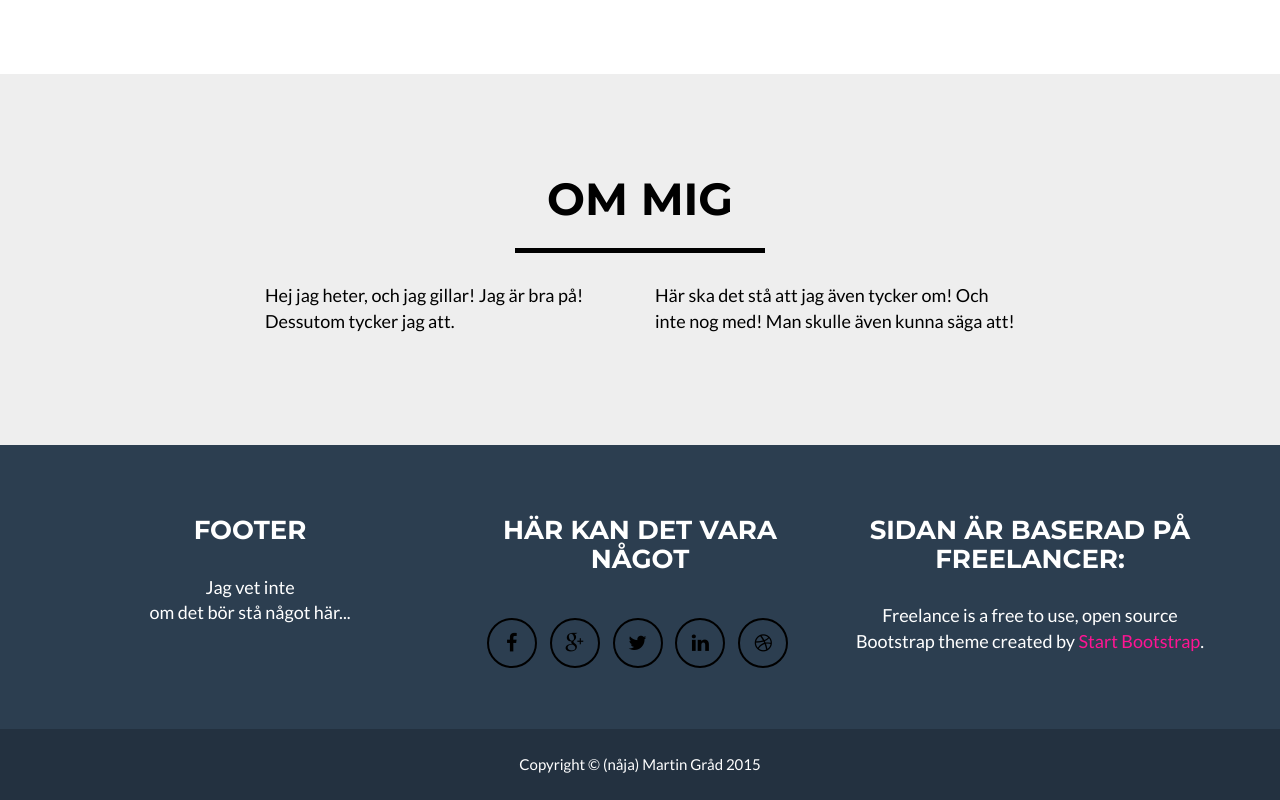
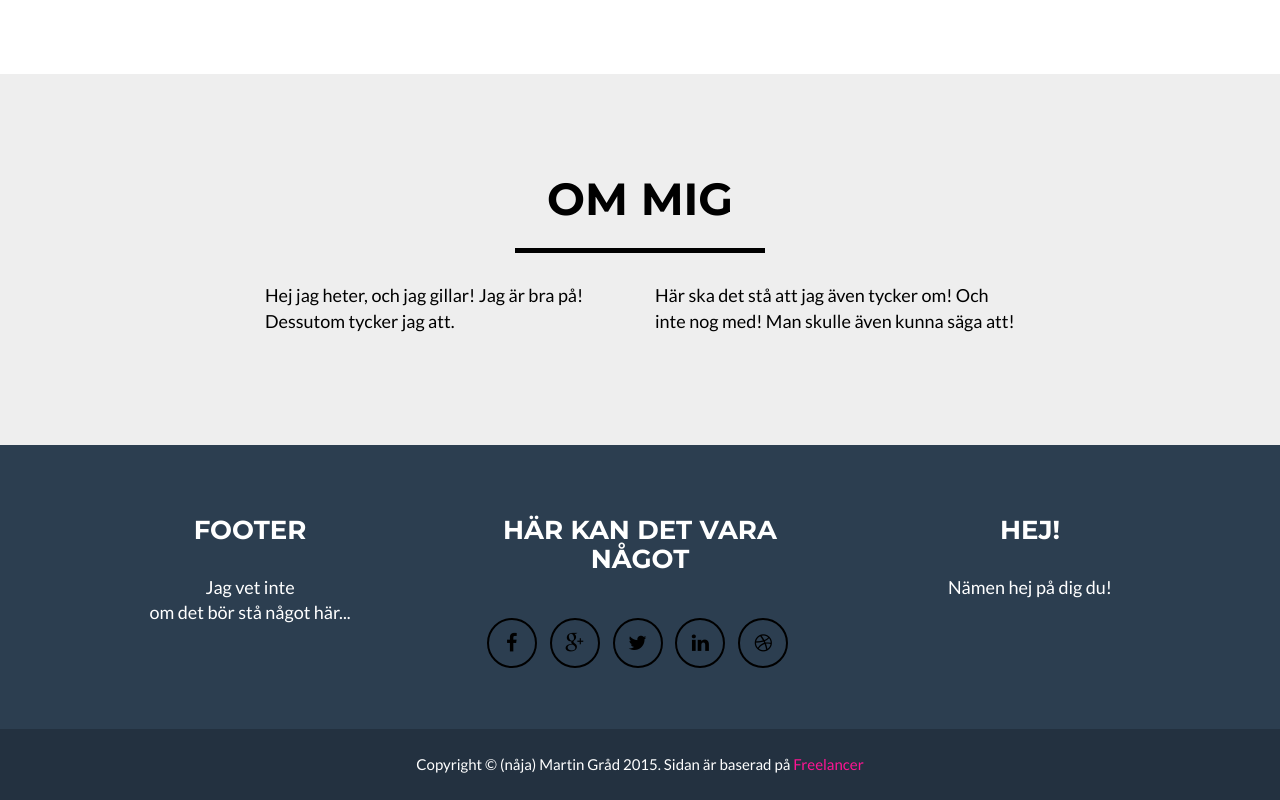
Before and after one commit to martingrad/martingrad.github.io, a plain HTML site: page index.html in a window 1280 px wide. Shown: the part 1691-2491 px from the top of the page. Drawn offline with nearby package versions, Linux system fonts and the light colour scheme.

Commit message:
Moved 'Freelancer' reference

```diff
--- a/index.html
+++ b/index.html
@@ -264,8 +264,8 @@
                         </ul>
                     </div>
                     <div class="footer-col col-md-4">
-                        <h3>Sidan är baserad på Freelancer:</h3>
-                        <p>Freelance is a free to use, open source Bootstrap theme created by <a href="http://startbootstrap.com">Start Bootstrap</a>.</p>
+                        <h3>Hej!</h3>
+                        <p>Nämen hej på dig du!</p>
                     </div>
                 </div>
             </div>
@@ -274,7 +274,7 @@
             <div class="container">
                 <div class="row">
                     <div class="col-lg-12">
-                        Copyright &copy; (nåja) Martin Gråd 2015
+                        Copyright &copy; (nåja) Martin Gråd 2015. Sidan är baserad på <a href="http://startbootstrap.com/template-overviews/freelancer/">Freelancer</a>
                     </div>
                 </div>
             </div>
```
